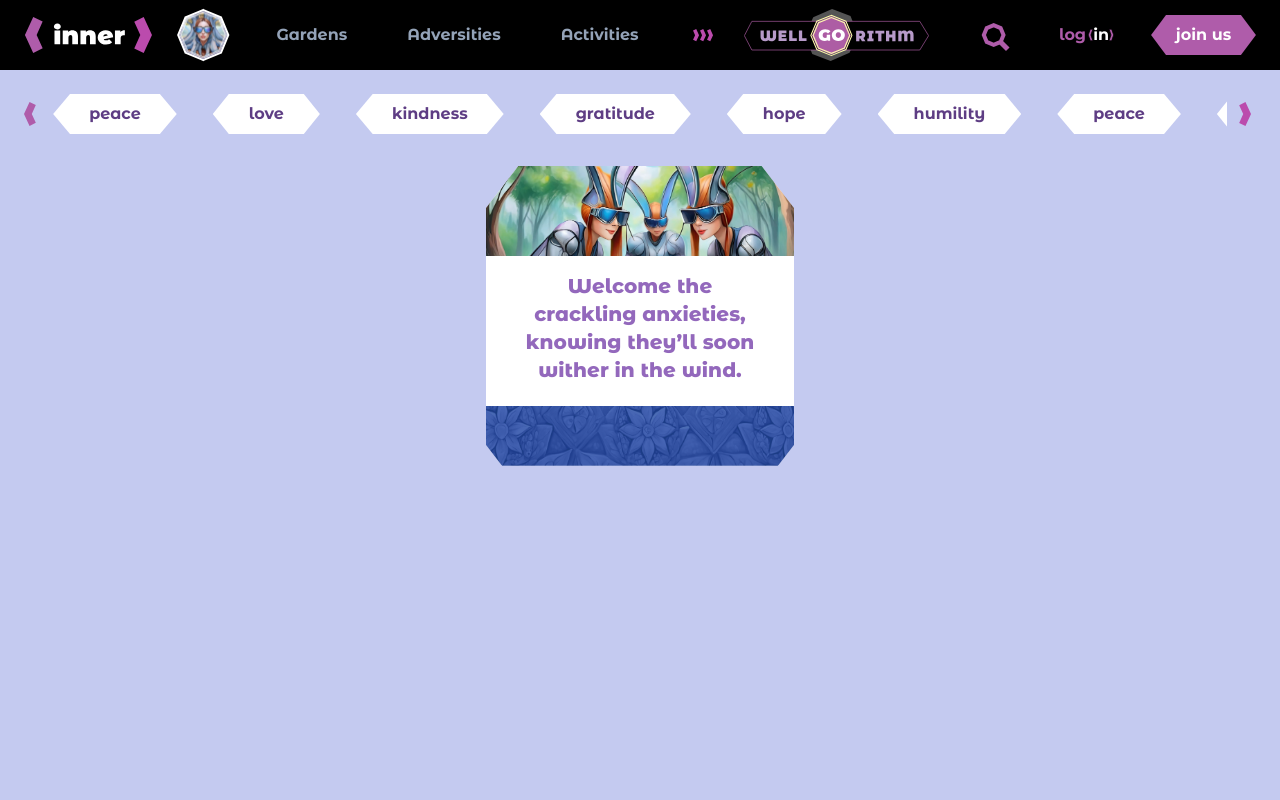
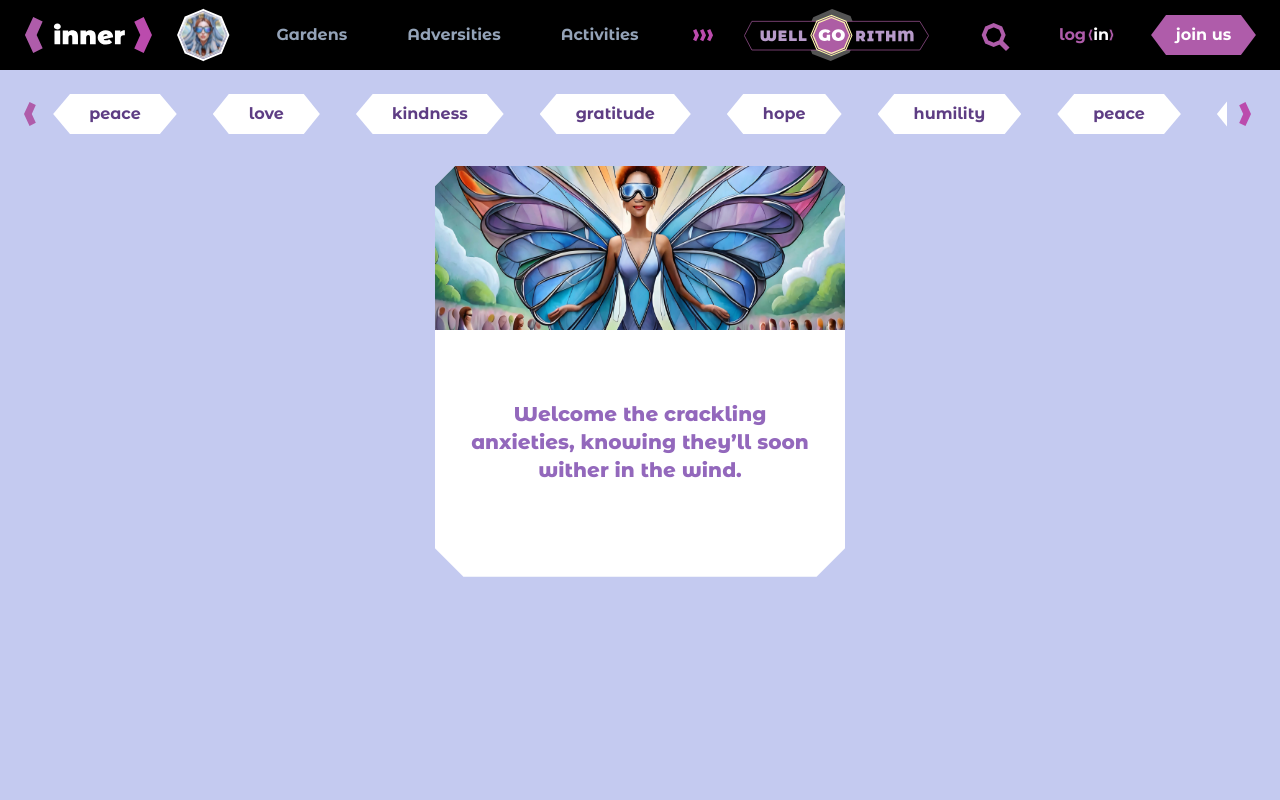
Before and after one commit to Etherwise/inner-garden-frontend, a Next.js app: page / in a window 1280 px wide. Shown: the top 800 px of the page. Built offline with nearby package versions, Linux system fonts and the light colour scheme.

Commit message:
Refactor square card component

```diff
--- a/app/(pages)/page.js
+++ b/app/(pages)/page.js
@@ -5,7 +5,7 @@ import Banner from "@/app/_components/banner";
 import TextInBrackets from "@/app/_components/texts/text_in_brackets";
 import ScrollContainer from "@/app/_components/container/scroll";
 import WellgorithmCard from "@/app/_components/cards/wellgorithm_card";
-
+import SquareCard from "@/app/_components/cards/square_card";
 
 function Home() {
   const heading = (
@@ -18,10 +18,13 @@ function Home() {
     <>
       <ExpressionFilter />
       <div className="flex min-h-screen flex-col items-center justify-between mt-6">
-        <div className="w-1/4">
-          <WellgorithmCard className="h-[300px] text-center">
+        <div className="md:w-1/2 lg:w-1/3">
+          <SquareCard className="text-center">
+            <p className="text-purple-text text-xl font-extrabold pt-[69%]">Welcome the crackling anxieties, knowing they’ll soon wither in the wind.</p>
+          </SquareCard>
+          {/* <WellgorithmCard className="h-[300px] text-center">
             <p className="text-purple-text text-xl font-extrabold mt-6">Welcome the crackling anxieties, knowing they’ll soon wither in the wind.</p>
-          </WellgorithmCard>
+          </WellgorithmCard> */}
         </div>
         {/* <Banner className="h-[400px] w-full" angle={60} shape="hexagon">
           {heading}
--- a/app/_components/cards/rectangle_card.jsx
+++ b/app/_components/cards/rectangle_card.jsx
@@ -1,7 +1,7 @@
 'use client'
 import Image from 'next/image'
 import React, { useEffect, useRef } from 'react'
-import womanImage from '/public/banner/banner.png'
+import womanImage from '@/public/assets/banner/banner.png'
 import useClipBuilder from '@/app/_hooks/clip_path_calculations';
 
 const RectangleCard = ({cardImage , children,upperAngle=5,lowerAngle=7,className = {main : "" , image : "" , text : ""}}) => {
--- a/app/_components/cards/square_card.jsx
+++ b/app/_components/cards/square_card.jsx
@@ -1,26 +1,27 @@
 'use client'
 import Image from 'next/image'
 import React, { useEffect, useRef } from 'react'
-import womanImage from '/public/banner/banner.png'
+import womanImage from '@/public/assets/banner/banner.png'
 import useClipBuilder from '@/app/_hooks/clip_path_calculations';
 
-const SquareCard = ({cardImage , children , upperAngle=5,lowerAngle=7, className = {main : "" , image : "" , text : ""}}) => {
+const SquareCard = ({cardImage , children , upperAngle=5,lowerAngle=7, className = ""}) => {
 
-  const imageTextRef = useRef(null);
+  const elementRef = useRef(null);
   const {squareClip} = useClipBuilder()
 
   useEffect(() => {
-  // shapeRef, upperAnglePercent = 20 , lowerAnglePercent = 12, pseudo = false
-  squareClip(imageTextRef , upperAngle , lowerAngle )
-  }, [squareClip,upperAngle,lowerAngle])
+    // shapeRef, upperAnglePercent = 20 , lowerAnglePercent = 12, pseudo = false
+    squareClip(elementRef , upperAngle , lowerAngle, true);
+  }, [])
 
   return (
-    <div className={`relative w-[350px] h-[350px] ${className.main}`}>
-      <section className={`image-text w-full h-full`} ref={imageTextRef}>
-        <Image src={cardImage ? cardImage : womanImage} alt='womanImage' className={`min-h-[40%] w-[100%] ${className.image}`}/>
-        <p className={`bg-white w-full min-h-[60%] px-8 py-6 font-bold text-lg text-left ${className.text}`}>motions, like our bodies, are a part of nature, and that we can cultivate them like a garden. motions, like our</p>
-      </section>
-          {children}
+    <div ref={elementRef} className={`
+    relative aspect-square px-9
+    before:content-[""] before:absolute before:left-0 before:w-full before:h-full before:-z-10 before:bg-white
+    before:bg-[url(/assets/banner/banner.png)] before:bg-no-repeat before:bg-[length:100%_40%] before:bg-top
+    pseduo-clip-path
+    ${className}`}>
+      {children}
     </div>
 
   )
```
